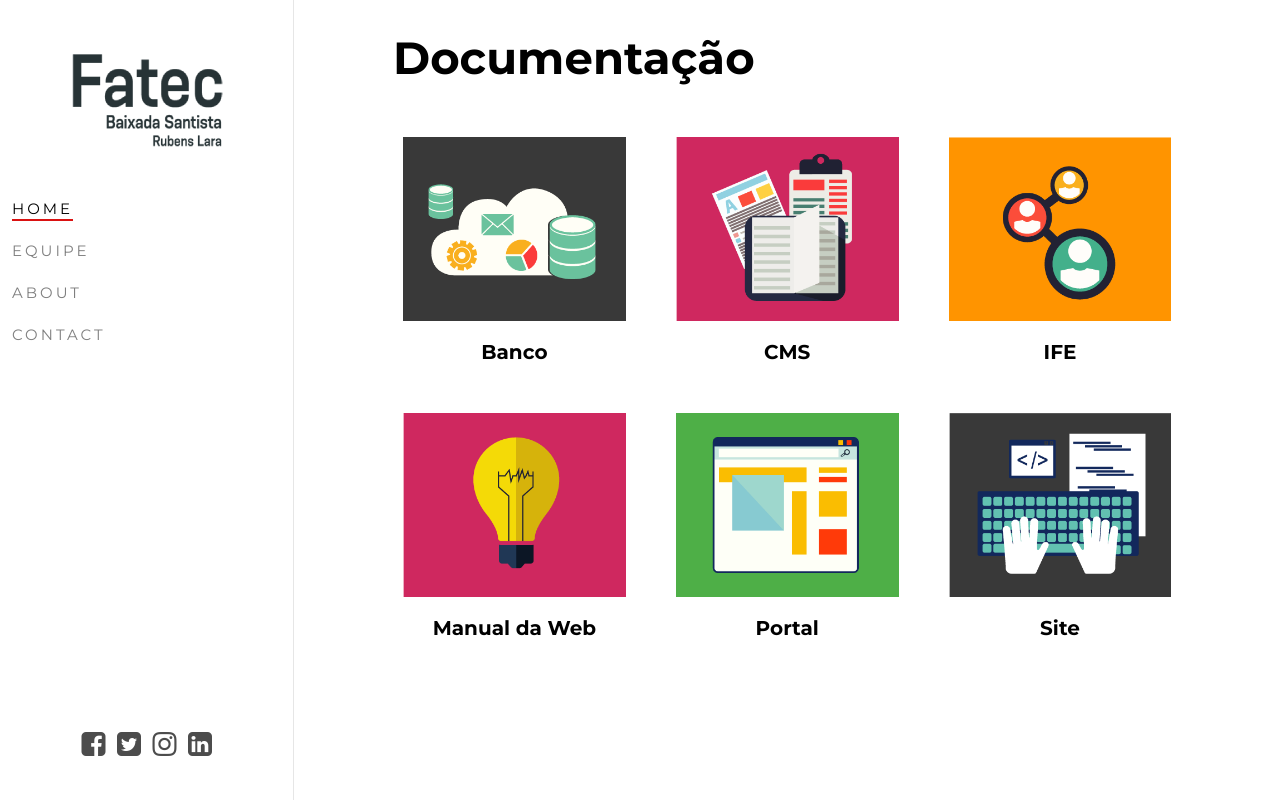
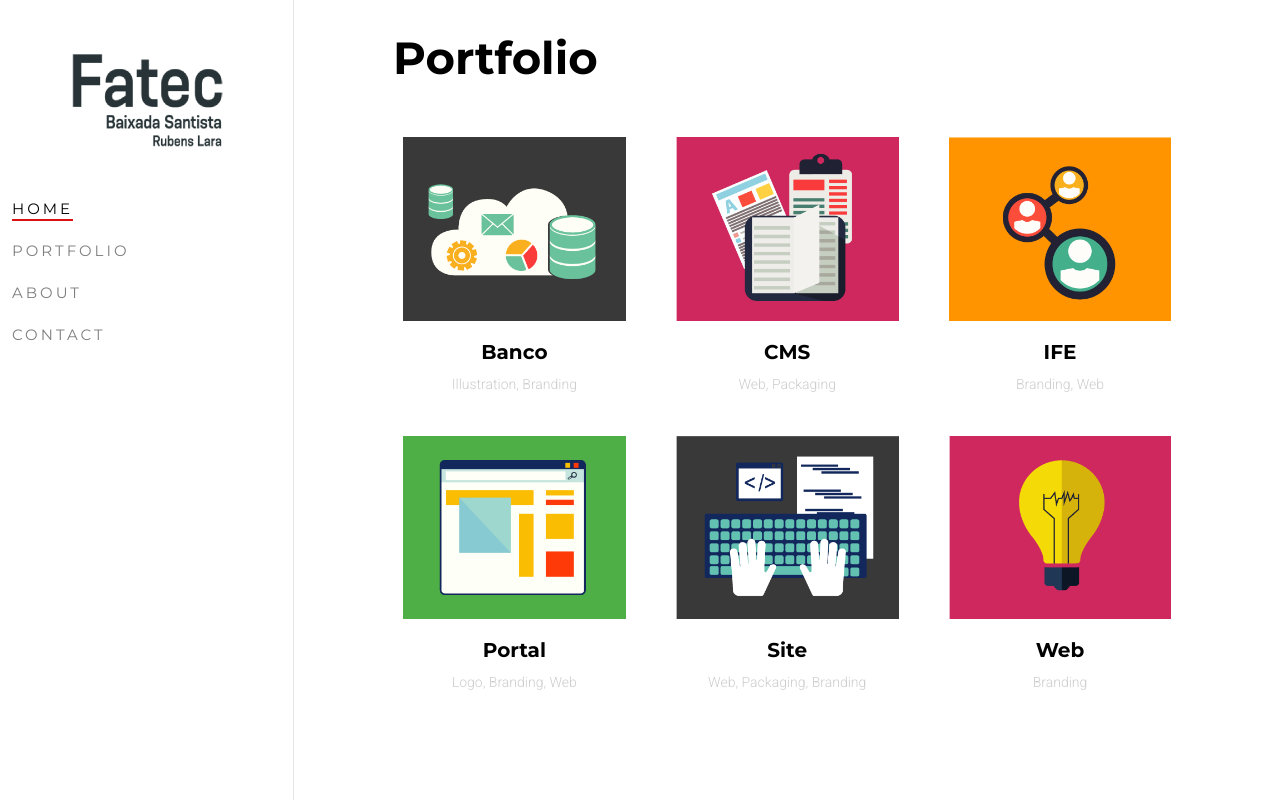
Before and after one commit to juciara/documentacao, a plain HTML site: page index.html in a window 1280 px wide. Drawn offline with nearby package versions, Linux system fonts and the light colour scheme.

Commit message:
bug da home parcialmente corrigido

```diff
--- a/index.html
+++ b/index.html
@@ -1,103 +1,159 @@
+
 <!DOCTYPE html>
+
 	<head>
 	<meta charset="utf-8">
 	<meta http-equiv="X-UA-Compatible" content="IE=edge">
-	<title>Documentação Fatec RL|Bem-vindo</title>
+	<title>Nitro &mdash; Free HTML5 Bootstrap Website Template by FreeHTML5.co</title>
 	<meta name="viewport" content="width=device-width, initial-scale=1">
+	<meta name="description" content="Free HTML5 Website Template by FreeHTML5.co" />
+	<meta name="keywords" content="free html5, free template, free bootstrap, free website template, html5, css3, mobile first, responsive" />
+	<meta name="author" content="FreeHTML5.co" />
 
+  <!--
+	//////////////////////////////////////////////////////
+
+	FREE HTML5 TEMPLATE
+	DESIGNED & DEVELOPED by FreeHTML5.co
+
+	Website: 		http://freehtml5.co/
+	Email: 			info@freehtml5.co
+	Twitter: 		http://twitter.com/fh5co
+	Facebook: 		https://www.facebook.com/fh5co
+
+	//////////////////////////////////////////////////////
+	 -->
+
+  	<!-- Facebook and Twitter integration -->
+	<meta property="og:title" content=""/>
+	<meta property="og:image" content=""/>
+	<meta property="og:url" content=""/>
+	<meta property="og:site_name" content=""/>
+	<meta property="og:description" content=""/>
+	<meta name="twitter:title" content="" />
+	<meta name="twitter:image" content="" />
+	<meta name="twitter:url" content="" />
+	<meta name="twitter:card" content="" />
+
+	<!-- Place favicon.ico and apple-touch-icon.png in the root directory -->
+	<link rel="shortcut icon" href="favicon.ico">
+
+	<!-- Animate.css -->
 	<link rel="stylesheet" href="css/animate.css">
+	<!-- Icomoon Icon Fonts-->
+	<link rel="stylesheet" href="css/icomoon.css">
+	<!-- Bootstrap  -->
 	<link rel="stylesheet" href="css/bootstrap.css">
+	<!-- Owl Carousel -->
+	<link rel="stylesheet" href="css/owl.carousel.min.css">
+	<link rel="stylesheet" href="css/owl.theme.default.min.css">
+	<!-- Theme style  -->
 	<link rel="stylesheet" href="css/style.css">
- 	<link rel="stylesheet" href="css/font-awesome/css/font-awesome.min.css">
 
+	<!-- Modernizr JS -->
 	<script src="js/modernizr-2.6.2.min.js"></script>
+	<!-- FOR IE9 below -->
+	<!--[if lt IE 9]>
+	<script src="js/respond.min.js"></script>
+	<![endif]-->
 
 	</head>
 	<body>
+
 	<div id="fh5co-page">
 		<a href="#" class="js-fh5co-nav-toggle fh5co-nav-toggle"><i></i></a>
 		<aside id="fh5co-aside" role="complementary" class="border js-fullheight">
 
-		<h1 id="fh5co-logo"><a href="index.html"><img src="img/logo.png" alt="Logo Fatec Rubens Lara"></a></h1>
-			<nav id="fh5co-main-menu">
+			<h1 id="fh5co-logo"><a href="index.html"><img src="img/logo.png" alt="Free HTML5 Bootstrap Website Template"></a></h1>
+			<nav id="fh5co-main-menu" role="navigation">
 				<ul>
 					<li class="fh5co-active"><a href="index.html">Home</a></li>
-					<li><a href="portfolio.html">Equipe</a></li>
+					<li><a href="portfolio.html">Portfolio</a></li>
 					<li><a href="about.html">About</a></li>
 					<li><a href="contact.html">Contact</a></li>
 				</ul>
 			</nav>
 
-			<div class="fh5co-footer">
-				<ul>
-					<li><a href="#"><i class="fa fa-2x fa-facebook-square"></i></a></li>
-					<li><a href="#"><i class="fa fa-2x fa-twitter-square"></i></a></li>
-					<li><a href="#"><i class="fa fa-2x fa-instagram"></i></a></li>
-					<li><a href="#"><i class="fa fa-2x fa-linkedin-square"></i></a></li>
-				</ul>
-			</div>
-
 		</aside>
 
 		<div id="fh5co-main">
+
 			<div class="fh5co-narrow-content">
-				<h2 class="fh5co-heading animate-box" data-animate-effect="fadeInLeft">Documentação</h2>
+				<h2 class="fh5co-heading animate-box" data-animate-effect="fadeInLeft">Portfolio</span></h2>
 				<div class="row animate-box" data-animate-effect="fadeInLeft">
-
 					<div class="col-md-4 col-sm-6 col-xs-6 col-xxs-12 work-item">
-							<a href="bd.html">
-								<img src="img/home/home_banco.png" alt="" class="img-responsive">
+						<a href="work.html">
+							<img src="img/home/home_banco.png" alt="Free HTML5 Website Template by FreeHTML5.co" class="img-responsive">
 							<h3 class="fh5co-work-title">Banco</h3>
+							<p>Illustration, Branding</p>
 						</a>
 					</div>
 
 					<div class="col-md-4 col-sm-6 col-xs-6 col-xxs-12 work-item">
-							<a href="cms.html">
-								<img src="img/home/home_cms.png" alt="" class="img-responsive">
+						<a href="work.html">
+							<img src="img/home/home_cms.png" alt="Free HTML5 Website Template by FreeHTML5.co" class="img-responsive">
 							<h3 class="fh5co-work-title">CMS</h3>
+							<p>Web, Packaging</p>
 						</a>
 					</div>
-
+					<div class="clearfix visible-sm-block"></div>
 					<div class="col-md-4 col-sm-6 col-xs-6 col-xxs-12 work-item">
-							<a href="ife.html">
-								<img src="img/home/home_ife.png" alt="" class="img-responsive">
+						<a href="work.html">
+							<img src="img/home/home_ife.png" alt="Free HTML5 Website Template by FreeHTML5.co" class="img-responsive">
 							<h3 class="fh5co-work-title">IFE</h3>
+							<p>Branding, Web</p>
 						</a>
 					</div>
-
+					<div class="clearfix visible-md-block"></div>
 					<div class="col-md-4 col-sm-6 col-xs-6 col-xxs-12 work-item">
-							<a href="web.html">
-								<img src="img/home/home_web.png" alt="" class="img-responsive">
-								<h3 class="fh5co-work-title">Manual da Web</h3>
+						<a href="work.html">
+							<img src="img/home/home_portal.png" alt="Free HTML5 Website Template by FreeHTML5.co" class="img-responsive">
+							<h3 class="fh5co-work-title">Portal</h3>
+							<p>Logo, Branding, Web</p>
 						</a>
 					</div>
-
+					<div class="clearfix visible-sm-block"></div>
 					<div class="col-md-4 col-sm-6 col-xs-6 col-xxs-12 work-item">
-							<a href="portal.html">
-								<img src="img/home/home_portal.png" alt="Free HTML5 Website Template by FreeHTML5.co" class="img-responsive">
-								<h3 class="fh5co-work-title">Portal</h3>
+						<a href="work.html">
+							<img src="img/home/home_site.png" alt="Free HTML5 Website Template by FreeHTML5.co" class="img-responsive">
+							<h3 class="fh5co-work-title">Site</h3>
+							<p>Web, Packaging, Branding</p>
 						</a>
 					</div>
-
 					<div class="col-md-4 col-sm-6 col-xs-6 col-xxs-12 work-item">
-							<a href="site.html">
-								<img src="img/home/home_site.png" alt="Free HTML5 Website Template by FreeHTML5.co" class="img-responsive">
-								<h3 class="fh5co-work-title">Site</h3>
+						<a href="work.html">
+							<img src="img/home/home_web.png" alt="Free HTML5 Website Template by FreeHTML5.co" class="img-responsive">
+							<h3 class="fh5co-work-title">Web</h3>
+							<p>Branding</p>
 						</a>
 					</div>
+					<div class="clearfix visible-md-block visible-sm-block"></div>
+
+
 				</div>
 			</div>
 
+		</div>
+	</div>
 
 	<!-- jQuery -->
 	<script src="js/jquery.min.js"></script>
+	<!-- jQuery Easing -->
 	<script src="js/jquery.easing.1.3.js"></script>
+	<!-- Bootstrap -->
 	<script src="js/bootstrap.min.js"></script>
+	<!-- Carousel -->
 	<script src="js/owl.carousel.min.js"></script>
+	<!-- Stellar -->
 	<script src="js/jquery.stellar.min.js"></script>
+	<!-- Waypoints -->
 	<script src="js/jquery.waypoints.min.js"></script>
+	<!-- Counters -->
 	<script src="js/jquery.countTo.js"></script>
 
+
+
+	<!-- MAIN JS -->
 	<script src="js/main.js"></script>
 
 	</body>
```
Also changed, not shown: equipe.html (renamed from portfolio.html, +1 -7 lines). Lines whose indentation alone changed are shown as unchanged.
